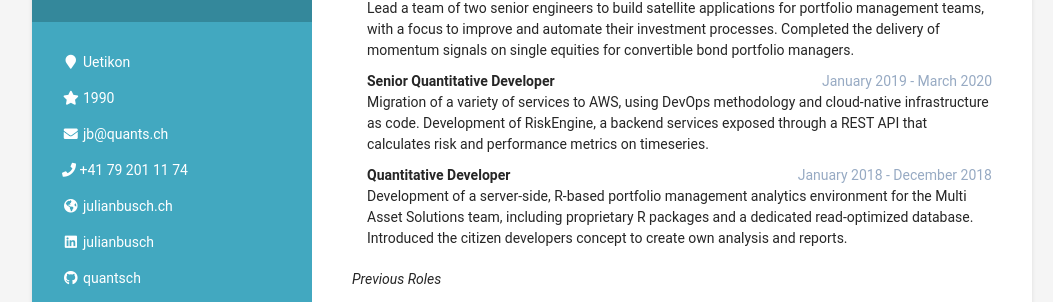
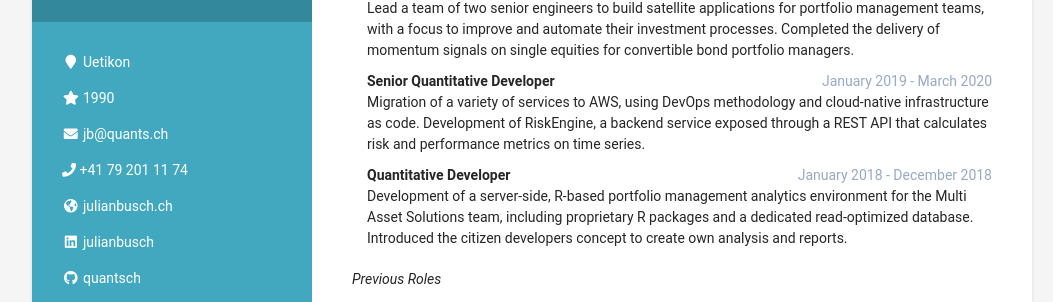
Before and after one commit to quantsch/quantsch.github.io, a Jekyll site: the page built from index.md, in a window 1280 px wide. Shown: the part 501-803 px from the top of the page, without its empty margins (108-1161 px from the left). Built offline with Jekyll 4.4.1, drawn with Linux system fonts in a browser that asks for light colours.

Commit message:
fix typos

```diff
--- a/_data/cv.yml
+++ b/_data/cv.yml
@@ -71,8 +71,8 @@ experiences:
                 time: January 2019 - March 2020
                 description: "Migration of a variety of services to AWS, using
                 DevOps methodology and cloud-native infrastructure as code.
-                Development of RiskEngine, a backend services exposed through a REST API that
-                calculates risk and performance metrics on timeseries."
+                Development of RiskEngine, a backend service exposed through a REST API that
+                calculates risk and performance metrics on time series."
               - title: Quantitative Developer
                 time: January 2018 - December 2018
                 description: "Development of a server-side, R-based portfolio management analytics environment
```
